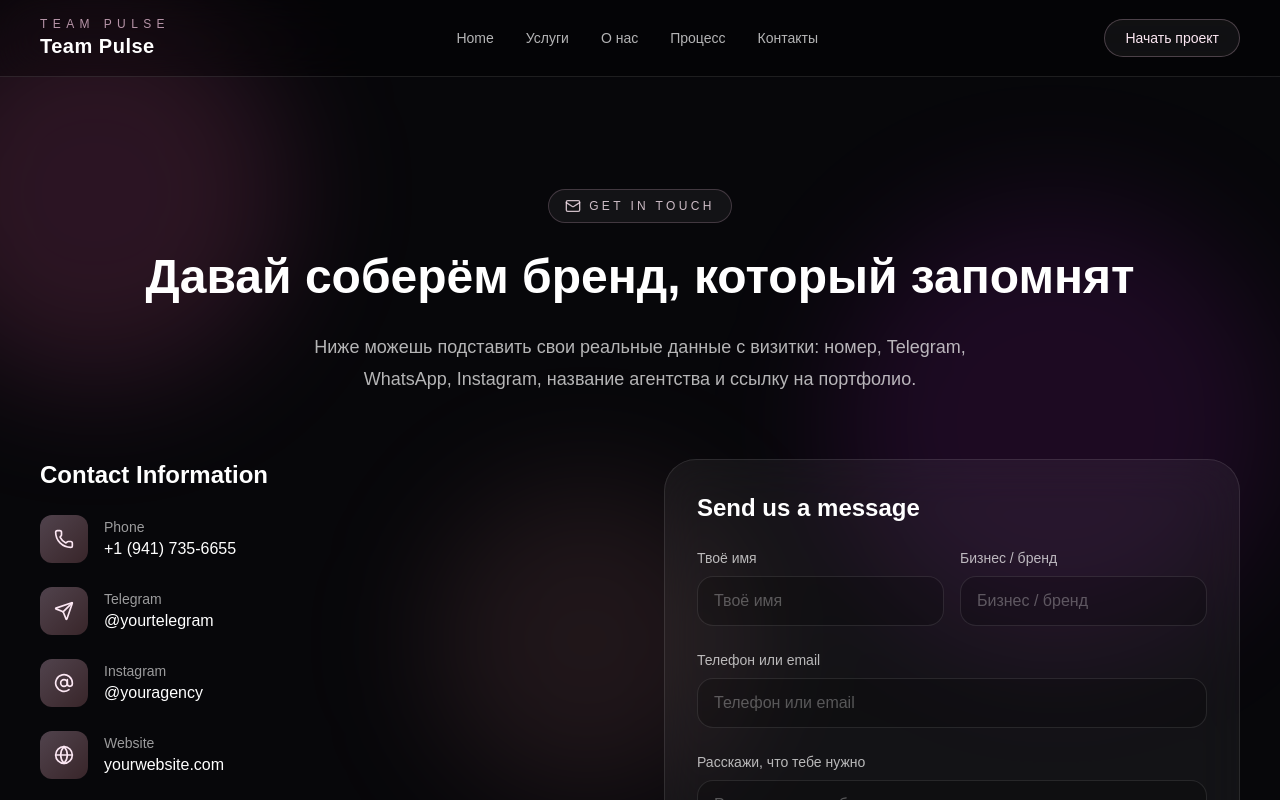
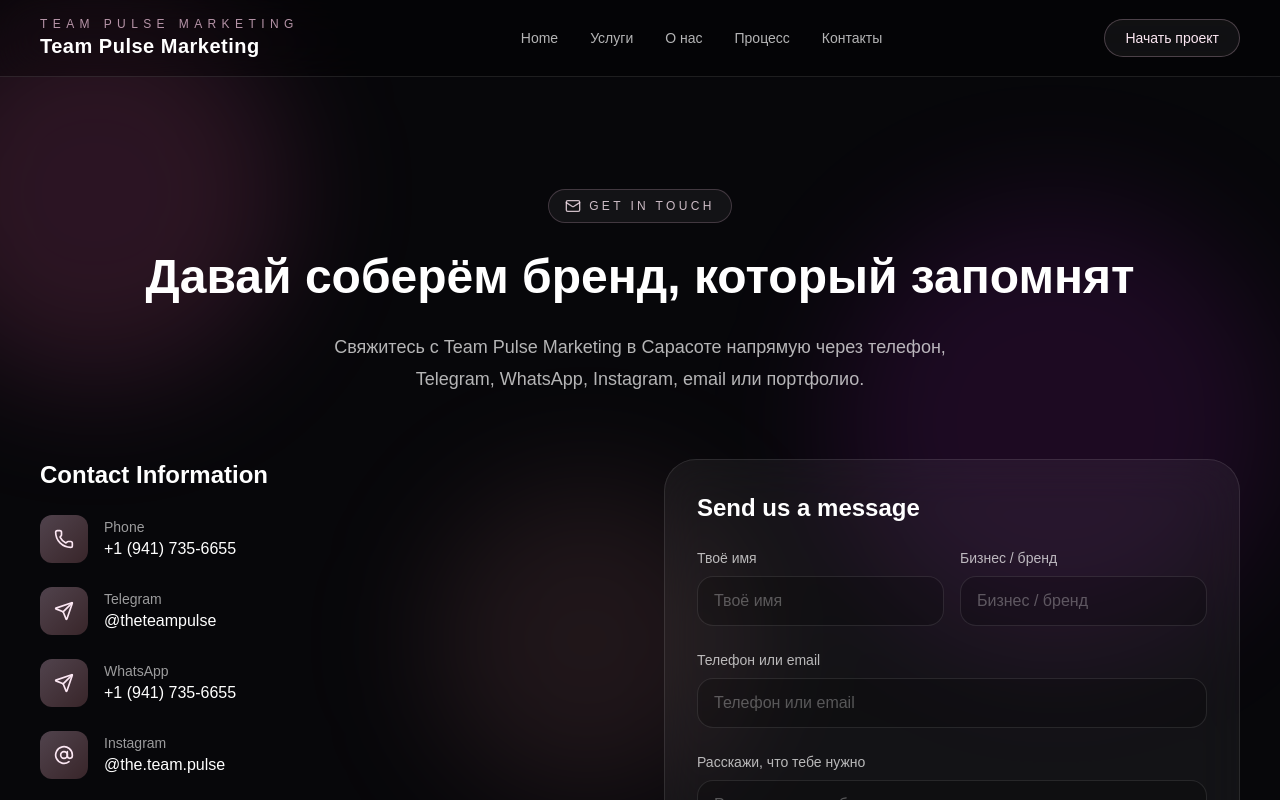
Before and after one commit to cvsvssvs-hue/Team_Pulse, a Next.js app: page /contact in a window 1280 px wide. Shown: the top 800 px of the page. Built offline with nearby package versions, Linux system fonts and the light colour scheme.

Commit message:
add contact form functionality and final updates

```diff
--- /dev/null
+++ b/app/api/contact/route.ts
@@ -0,0 +1,58 @@
+import { NextRequest, NextResponse } from 'next/server';
+import nodemailer from 'nodemailer';
+
+export async function POST(request: NextRequest) {
+  try {
+    const { name, brand, contact, message } = await request.json();
+
+    // Validate required fields
+    if (!name || !contact || !message) {
+      return NextResponse.json(
+        { error: 'Name, contact, and message are required' },
+        { status: 400 }
+      );
+    }
+
+    // Create transporter (you'll need to configure this with your email service)
+    const transporter = nodemailer.createTransport({
+      host: process.env.SMTP_HOST || 'smtp.gmail.com',
+      port: 587,
+      secure: false,
+      auth: {
+        user: process.env.SMTP_USER,
+        pass: process.env.SMTP_PASS,
+      },
+    });
+
+    // Email content
+    const mailOptions = {
+      from: process.env.SMTP_USER,
+      to: 'teampulsemarketing1@gmail.com', // Your email
+      subject: `New Contact Form Submission from ${name}`,
+      html: `
+        <h2>New Contact Form Submission</h2>
+        <p><strong>Name:</strong> ${name}</p>
+        <p><strong>Business/Brand:</strong> ${brand || 'Not specified'}</p>
+        <p><strong>Contact:</strong> ${contact}</p>
+        <p><strong>Message:</strong></p>
+        <p>${message.replace(/\n/g, '<br>')}</p>
+        <hr>
+        <p><small>Sent from Team Pulse Marketing website</small></p>
+      `,
+    };
+
+    // Send email
+    await transporter.sendMail(mailOptions);
+
+    return NextResponse.json(
+      { message: 'Message sent successfully' },
+      { status: 200 }
+    );
+  } catch (error) {
+    console.error('Contact form error:', error);
+    return NextResponse.json(
+      { error: 'Failed to send message' },
+      { status: 500 }
+    );
+  }
+}
--- a/app/contact/page.tsx
+++ b/app/contact/page.tsx
@@ -1,12 +1,57 @@
 "use client";
 
 import { motion } from "framer-motion";
-import { Phone, Send, AtSign, Globe, Mail } from "lucide-react";
+import { Phone, Send, AtSign, Globe, Mail, CheckCircle, AlertCircle } from "lucide-react";
 import Link from "next/link";
 import { useLanguage } from "../../lib/language-context";
+import { useState } from "react";
 
 export default function ContactPage() {
   const { t } = useLanguage();
+  const [formData, setFormData] = useState({
+    name: '',
+    brand: '',
+    contact: '',
+    message: ''
+  });
+  const [isSubmitting, setIsSubmitting] = useState(false);
+  const [submitStatus, setSubmitStatus] = useState<'idle' | 'success' | 'error'>('idle');
+
+  const handleInputChange = (e: React.ChangeEvent<HTMLInputElement | HTMLTextAreaElement>) => {
+    const { name, value } = e.target;
+    setFormData(prev => ({
+      ...prev,
+      [name]: value
+    }));
+  };
+
+  const handleSubmit = async (e: React.FormEvent) => {
+    e.preventDefault();
+    setIsSubmitting(true);
+    setSubmitStatus('idle');
+
+    try {
+      const response = await fetch('/api/contact', {
+        method: 'POST',
+        headers: {
+          'Content-Type': 'application/json',
+        },
+        body: JSON.stringify(formData),
+      });
+
+      if (response.ok) {
+        setSubmitStatus('success');
+        setFormData({ name: '', brand: '', contact: '', message: '' });
+      } else {
+        setSubmitStatus('error');
+      }
+    } catch (error) {
+      console.error('Form submission error:', error);
+      setSubmitStatus('error');
+    } finally {
+      setIsSubmitting(false);
+    }
+  };
 
   return (
     <main className="min-h-screen bg-[#07070a] text-white">
@@ -110,7 +155,16 @@
                   </div>
                   <div>
                     <div className="text-sm text-white/60">Telegram</div>
-                    <div className="font-medium">@yourtelegram</div>
+                    <div className="font-medium">@theteampulse</div>
+                  </div>
+                </div>
+                <div className="flex items-center gap-4">
+                  <div className="flex h-12 w-12 items-center justify-center rounded-xl bg-gradient-to-br from-pink-200/30 to-rose-300/20">
+                    <Send className="h-5 w-5 text-pink-100" />
+                  </div>
+                  <div>
+                    <div className="text-sm text-white/60">WhatsApp</div>
+                    <div className="font-medium">+1 (941) 735-6655</div>
                   </div>
                 </div>
                 <div className="flex items-center gap-4">
@@ -119,16 +173,16 @@
                   </div>
                   <div>
                     <div className="text-sm text-white/60">Instagram</div>
-                    <div className="font-medium">@youragency</div>
+                    <div className="font-medium">@the.team.pulse</div>
                   </div>
                 </div>
                 <div className="flex items-center gap-4">
                   <div className="flex h-12 w-12 items-center justify-center rounded-xl bg-gradient-to-br from-pink-200/30 to-rose-300/20">
-                    <Globe className="h-5 w-5 text-pink-100" />
+                    <Send className="h-5 w-5 text-pink-100" />
                   </div>
                   <div>
-                    <div className="text-sm text-white/60">Website</div>
-                    <div className="font-medium">yourwebsite.com</div>
+                    <div className="text-sm text-white/60">Reddit</div>
+                    <div className="font-medium">u/Individual_Might3830</div>
                   </div>
                 </div>
               </div>
@@ -160,13 +214,18 @@
             className="rounded-[2rem] border border-white/10 bg-white/5 p-8 backdrop-blur-xl"
           >
             <h3 className="mb-6 text-2xl font-semibold">Send us a message</h3>
-            <form className="space-y-6">
+            <form onSubmit={handleSubmit} className="space-y-6">
               <div className="grid gap-4 md:grid-cols-2">
                 <div>
                   <label className="mb-2 block text-sm text-white/70">
                     {t('contact.form.name')}
                   </label>
                   <input
+                    type="text"
+                    name="name"
+                    value={formData.name}
+                    onChange={handleInputChange}
+                    required
                     className="w-full rounded-2xl border border-white/10 bg-black/20 px-4 py-3 outline-none placeholder:text-white/30 focus:border-pink-200/50"
                     placeholder={t('contact.form.name')}
                   />
@@ -176,6 +235,10 @@
                     {t('contact.form.brand')}
                   </label>
                   <input
+                    type="text"
+                    name="brand"
+                    value={formData.brand}
+                    onChange={handleInputChange}
                     className="w-full rounded-2xl border border-white/10 bg-black/20 px-4 py-3 outline-none placeholder:text-white/30 focus:border-pink-200/50"
                     placeholder={t('contact.form.brand')}
                   />
@@ -186,6 +249,11 @@
                   {t('contact.form.contact')}
                 </label>
                 <input
+                  type="text"
+                  name="contact"
+                  value={formData.contact}
+                  onChange={handleInputChange}
+                  required
                   className="w-full rounded-2xl border border-white/10 bg-black/20 px-4 py-3 outline-none placeholder:text-white/30 focus:border-pink-200/50"
                   placeholder={t('contact.form.contact')}
                 />
@@ -195,16 +263,36 @@
                   {t('contact.form.message')}
                 </label>
                 <textarea
+                  name="message"
+                  value={formData.message}
+                  onChange={handleInputChange}
+                  required
                   rows={5}
                   className="w-full resize-none rounded-2xl border border-white/10 bg-black/20 px-4 py-3 outline-none placeholder:text-white/30 focus:border-pink-200/50"
                   placeholder={t('contact.form.message')}
                 />
               </div>
+
+              {submitStatus === 'success' && (
+                <div className="flex items-center gap-2 rounded-2xl bg-green-500/10 border border-green-500/20 p-4">
+                  <CheckCircle className="h-5 w-5 text-green-400" />
+                  <span className="text-green-400">Message sent successfully!</span>
+                </div>
+              )}
+
+              {submitStatus === 'error' && (
+                <div className="flex items-center gap-2 rounded-2xl bg-red-500/10 border border-red-500/20 p-4">
+                  <AlertCircle className="h-5 w-5 text-red-400" />
+                  <span className="text-red-400">Failed to send message. Please try again.</span>
+                </div>
+              )}
+
               <button
                 type="submit"
-                className="w-full rounded-full bg-gradient-to-r from-pink-200 via-rose-200 to-fuchsia-200 py-4 text-lg font-semibold text-black transition hover:scale-[1.01] hover:shadow-lg hover:shadow-pink-500/25"
+                disabled={isSubmitting}
+                className="w-full rounded-full bg-gradient-to-r from-pink-200 via-rose-200 to-fuchsia-200 py-4 text-lg font-semibold text-black transition hover:scale-[1.01] hover:shadow-lg hover:shadow-pink-500/25 disabled:opacity-50 disabled:cursor-not-allowed"
               >
-                {t('contact.form.send')}
+                {isSubmitting ? 'Sending...' : t('contact.form.send')}
               </button>
             </form>
           </motion.div>
--- a/app/layout.tsx
+++ b/app/layout.tsx
@@ -14,7 +14,7 @@
 });
 
 export const metadata: Metadata = {
-  title: "Marketing Agency Sarasota | Team Pulse",
+  title: "Marketing Agency Sarasota | Team Pulse Marketing",
   description: "We help businesses in Sarasota and Florida get clients with ads, content, and automation.",
   verification: {
     google: "VHeeVehoZyTWXb3cEMaSXXMudI6ZM8p8sPfT0qoYxGo",
--- a/app/page.tsx
+++ b/app/page.tsx
@@ -153,7 +153,7 @@
                 </div>
               </div>
               <div className="rounded-full border border-pink-200/20 px-3 py-1 text-xs text-pink-100/80">
-                Team Pulse Style
+                Team Pulse Marketing Style
               </div>
             </div>
 
@@ -232,7 +232,7 @@
                   {t('header.teamPulse')}
                 </span>
                 <span className="text-xl font-semibold tracking-wide">
-                  Team Pulse
+                  Team Pulse Marketing
                 </span>
               </div>
               <p className="text-white/60 max-w-md">
--- a/lib/translations.ts
+++ b/lib/translations.ts
@@ -1,8 +1,8 @@
 export const translations = {
   en: {
     header: {
-      teamPulse: "Team Pulse",
-      agency: "Team Pulse",
+      teamPulse: "Team Pulse Marketing",
+      agency: "Team Pulse Marketing",
       services: "Services",
       about: "About",
       process: "Process",
@@ -63,7 +63,7 @@
     },
     contact: {
       title: "Let's build a brand that will be remembered",
-      subtitle: "Below you can substitute your real data from the business card: number, Telegram, WhatsApp, Instagram, agency name and portfolio link.",
+      subtitle: "Reach Team Pulse Marketing directly in Sarasota by phone, Telegram, WhatsApp, Instagram, email, or via portfolio.",
       form: {
         name: "Your name",
         brand: "Business / brand",
@@ -75,7 +75,7 @@
     seoContent: {
       homepage: `Are you a small business owner in Sarasota struggling to get consistent clients? You're not alone. In a competitive Florida market, standing out from the crowd requires more than just good service—it demands strategic marketing that actually works.
 
-      As a leading marketing agency Sarasota, Team Pulse specializes in helping local businesses like yours attract qualified leads and turn them into loyal customers. Our proven lead generation Florida strategies combine targeted ads, compelling content, and data-driven optimization to deliver real results.
+      As a leading marketing agency Sarasota, Team Pulse Marketing specializes in helping local businesses like yours attract qualified leads and turn them into loyal customers. Our proven lead generation Florida strategies combine targeted ads, compelling content, and data-driven optimization to deliver real results.
 
       Whether you're a restaurant owner, service provider, or retail business, our ads for small business approach focuses on what matters most: getting you more paying customers. We understand the unique challenges of the Sarasota business landscape—from seasonal tourism fluctuations to local competition—and we tailor our strategies accordingly.
 
@@ -86,15 +86,15 @@
       • Website optimization that turns visitors into clients
       • Ongoing performance tracking and optimization
 
-      Don't let another month go by with inconsistent client flow. Join the growing number of Sarasota businesses who've transformed their marketing with Team Pulse. Our track record speaks for itself—with clients seeing an average of 300% increase in qualified leads within the first 90 days.
+      Don't let another month go by with inconsistent client flow. Join the growing number of Sarasota businesses who've transformed their marketing with Team Pulse Marketing. Our track record speaks for itself—with clients seeing an average of 300% increase in qualified leads within the first 90 days.
 
       Ready to stop guessing and start growing? Book your free strategy call today and discover how we can help your Sarasota business get the clients it deserves.`
     }
   },
   ru: {
     header: {
-      teamPulse: "Team Pulse",
-      agency: "Team Pulse",
+      teamPulse: "Team Pulse Marketing",
+      agency: "Team Pulse Marketing",
       services: "Услуги",
       about: "О нас",
       process: "Процесс",
@@ -155,7 +155,7 @@
     },
     contact: {
       title: "Давай соберём бренд, который запомнят",
-      subtitle: "Ниже можешь подставить свои реальные данные с визитки: номер, Telegram, WhatsApp, Instagram, название агентства и ссылку на портфолио.",
+      subtitle: "Свяжитесь с Team Pulse Marketing в Сарасоте напрямую через телефон, Telegram, WhatsApp, Instagram, email или портфолио.",
       form: {
         name: "Твоё имя",
         brand: "Бизнес / бренд",
@@ -167,8 +167,8 @@
   },
   ko: {
     header: {
-      teamPulse: "Team Pulse",
-      agency: "마케팅 에이전시",
+      teamPulse: "Team Pulse Marketing",
+      agency: "Team Pulse Marketing",
       services: "서비스",
       about: "회사 소개",
       process: "프로세스",
@@ -229,7 +229,7 @@
     },
     contact: {
       title: "기억에 남을 브랜드를 만들어 봅시다",
-      subtitle: "아래에 귀하의 실제 데이터를 명함에서 대체할 수 있습니다: 번호, Telegram, WhatsApp, Instagram, 에이전시 이름 및 포트폴리오 링크.",
+      subtitle: "Sarasota의 Team Pulse Marketing에 전화, Telegram, WhatsApp, Instagram, 이메일 또는 포트폴리오를 통해 직접 문의하세요.",
       form: {
         name: "귀하의 이름",
         brand: "비즈니스 / 브랜드",
--- a/package.json
+++ b/package.json
@@ -13,6 +13,7 @@
     "i18next": "^26.0.3",
     "lucide-react": "^1.7.0",
     "next": "16.2.1",
+    "nodemailer": "^8.0.4",
     "react": "19.2.4",
     "react-dom": "19.2.4",
     "react-i18next": "^17.0.2"
@@ -20,6 +21,7 @@
   "devDependencies": {
     "@tailwindcss/postcss": "^4",
     "@types/node": "^20",
+    "@types/nodemailer": "^8.0.0",
     "@types/react": "^19",
     "@types/react-dom": "^19",
     "eslint": "^9",
```
Also changed, not shown: 2 other files (tests, documents, lock files or other folders).
